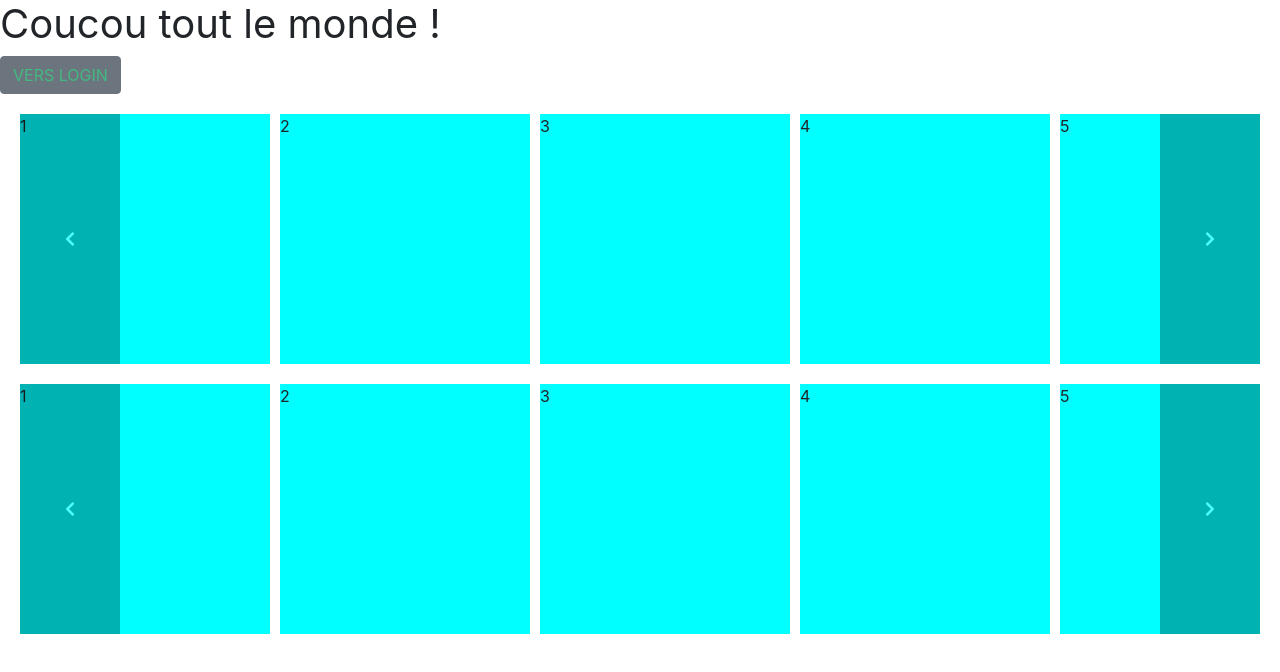
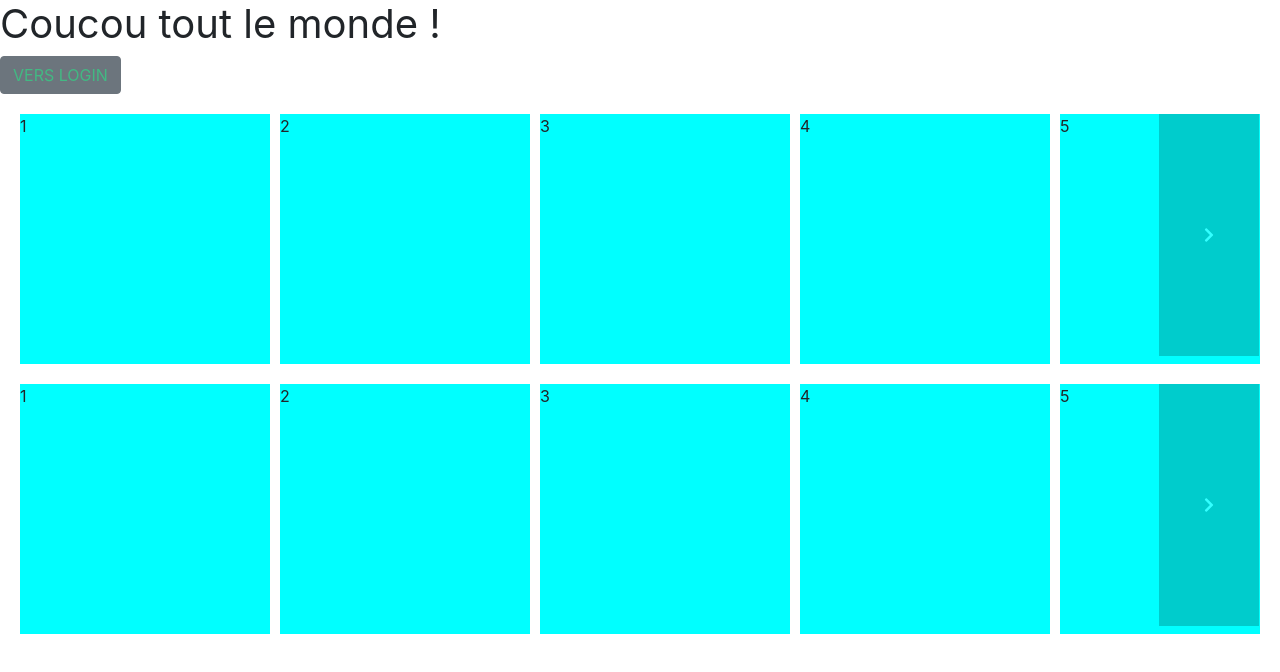
Before and after one commit to stephAc/recipeVue, a Vue app: page / in a window 1280 px wide. Shown: the top 672 px of the page. Built offline with nearby package versions, Linux system fonts and the light colour scheme.

Commit message:
update btn on list

```diff
--- a/src/components/BtnNext.vue
+++ b/src/components/BtnNext.vue
@@ -1,9 +1,9 @@
 <template>
   <div>
-    <button class="btnNextStyle btnNextStyleLeft">
+    <button v-if="left" class="btnNextStyle btnNextStyleLeft" @click="btnLeft($event)">
       <i style="color: white;" class="fas fa-chevron-left"></i>
     </button>
-    <button class="btnNextStyle btnNextStyleRight">
+    <button v-if="right " class="btnNextStyle btnNextStyleRight" @click="btnRight($event)">
       <i style="color: white;" class="fas fa-chevron-right"></i>
     </button>
   </div>
@@ -11,18 +11,27 @@
 <script>
 export default {
     name: 'BtnNext',
+    props: { right: { type: Boolean }, left: { type: Boolean } },
     data: function() {
         return {}
     },
-    methods: {},
+    methods: {
+        btnRight(event) {
+            this.$emit('right_btn')
+        },
+        btnLeft(event) {
+            this.$emit('left_btn')
+        },
+    },
 }
 </script>
 <style>
 .btnNextStyle {
+    height: calc(100% - 8px);
     border: none;
     background-color: black;
     width: 100px;
-    opacity: 0.3;
+    opacity: 0.2;
     z-index: 5;
     position: absolute;
     top: 0;
@@ -31,7 +40,13 @@ export default {
 .btnNextStyleLeft {
     left: 0;
 }
+.btnNextStyleLeft:hover {
+    opacity: 0.6;
+}
 .btnNextStyleRight {
-    right: 0;
+    right: 1px;
+}
+.btnNextStyleRight:hover {
+    opacity: 0.6;
 }
 </style>
--- a/src/components/PosterList.vue
+++ b/src/components/PosterList.vue
@@ -9,7 +9,12 @@
       v-on:scroll="scroll($event)"
     >
       <PosterDiv v-for="n in 20" :key="n" :number="n"/>
-      <BtnNext/>
+      <BtnNext
+        :right="btnRight"
+        :left="btnLeft"
+        @right_btn="btnRightClick"
+        @left_btn="btnLeftClick"
+      />
     </div>
   </div>
 </template>
@@ -22,15 +27,20 @@ export default {
     data: function() {
         return {
             n: 0,
+            currentTarget: null,
             mouseIsDown: false,
             mouseIsUp: true,
             mouseBeginPositionX: null,
             scrollLeft: null,
+            btnRight: true,
+            btnLeft: false,
+            scrollStep: 200,
         }
     },
     methods: {
         mousedown: event => {
             const target = event.currentTarget
+            this.currentTarget = target
             this.mouseIsDown = true
             this.mouseIsUp = false
             this.mouseBeginPositionX = event.pageX - target.offsetLeft
@@ -50,16 +60,27 @@ export default {
             this.mouseIsUp = true
             this.mouseIsDown = false
         },
-        scroll: event => {
-            console.log('scroll')
+        scroll(event) {
+            const newScrollLeft = event.currentTarget.scrollLeft
+            const scrollWidth = event.currentTarget.scrollWidth
+            const elWidth = event.currentTarget.offsetWidth
 
-            // const newScrollLeft = $elem.scrollLeft()
-            // const scrollWidth=$elem.get(0).scrollWidth;
-            // if (scrollWidth-newScrollLeft==width){
-
-            // }
-            // if (newScrollLeft === 0) {
-            //     alert('left end');}
+            if (scrollWidth - newScrollLeft == elWidth) {
+                this.btnLeft = true
+                this.btnRight = false
+            } else if (newScrollLeft === 0) {
+                this.btnLeft = false
+                this.btnRight = true
+            } else {
+                this.btnLeft = true
+                this.btnRight = true
+            }
+        },
+        btnRightClick() {
+            this.$refs.list.scrollLeft += this.scrollStep
+        },
+        btnLeftClick() {
+            this.$refs.list.scrollLeft -= this.scrollStep
         },
     },
     components: {
@@ -76,6 +97,22 @@ export default {
     flex-wrap: nowrap;
     overflow-x: scroll;
     overflow-y: hidden;
+    user-select: none;
+    scrollbar-color: rgba(0, 0, 0, 0) rgba(0, 0, 0, 0);
+    scrollbar-width: thin;
+}
+.listDisplay::-webkit-scrollbar {
+    scrollbar-color: rgba(0, 0, 0, 0) rgba(0, 0, 0, 0);
+    scrollbar-width: thin;
+}
+
+.listDisplay::-webkit-scrollbar-thumb {
+    border-radius: 5px !important;
+}
+.listDisplay:hover {
+    cursor: pointer;
+    transition: 1s;
+    scrollbar-color: rgba(0, 0, 0, 0.5) rgba(0, 0, 0, 0);
 }
 .listContainer {
     position: relative;
```
